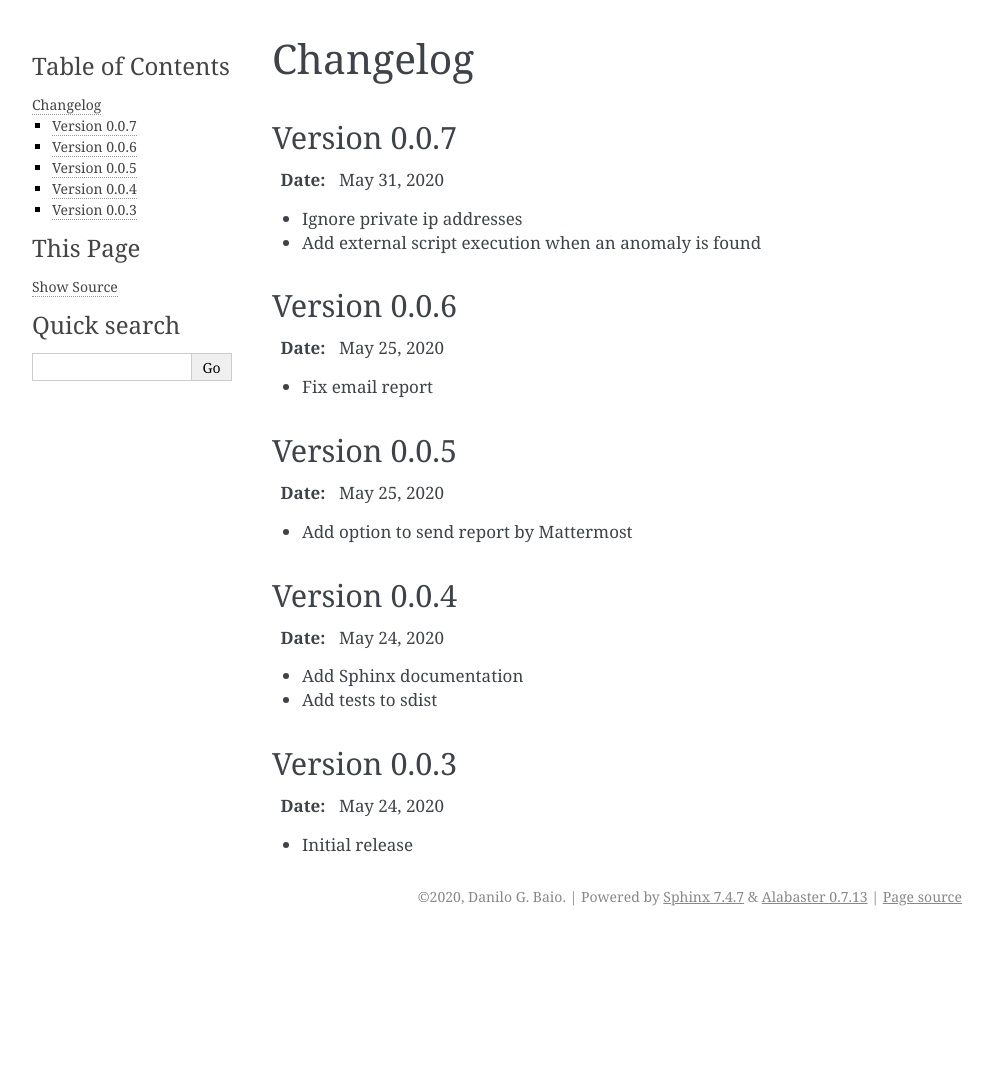
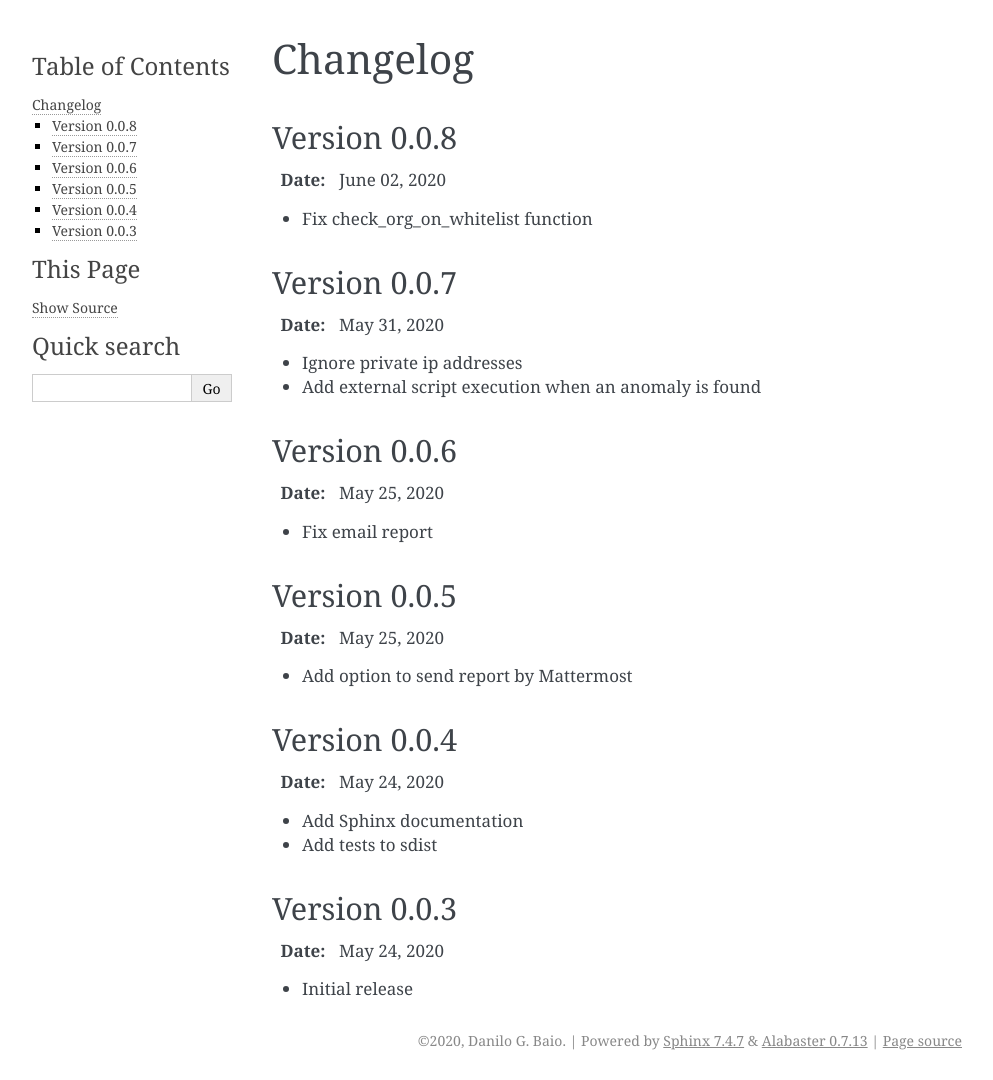
Before and after one commit to dbaio/loganom, a Sphinx documentation site: the page built from docs/changelog.rst, in a window 1280 px wide. Shown: the whole page, without its empty margins (148-1141 px from the left). Built offline with Sphinx 7.4.7, drawn with Linux system fonts in a browser that asks for light colours; before the commit the page ends 936 px from its top, so only the background shows below that.

Commit message:
Update to 0.0.8

```diff
--- a/docs/changelog.rst
+++ b/docs/changelog.rst
@@ -1,5 +1,13 @@
 Changelog
 =========
+
+Version 0.0.8
+-------------
+
+:Date: June 02, 2020
+
+* Fix check_org_on_whitelist function
+
 
 Version 0.0.7
 -------------
--- a/setup.py
+++ b/setup.py
@@ -7,7 +7,7 @@ with open("README.rst", "r") as fh:
 
 setup(
     name="loganom",
-    version="0.0.7",
+    version="0.0.8",
     author="Danilo G. Baio",
     author_email="dbaio@bsd.com.br",
     description="Log analyzer to discover anomalies",
```
